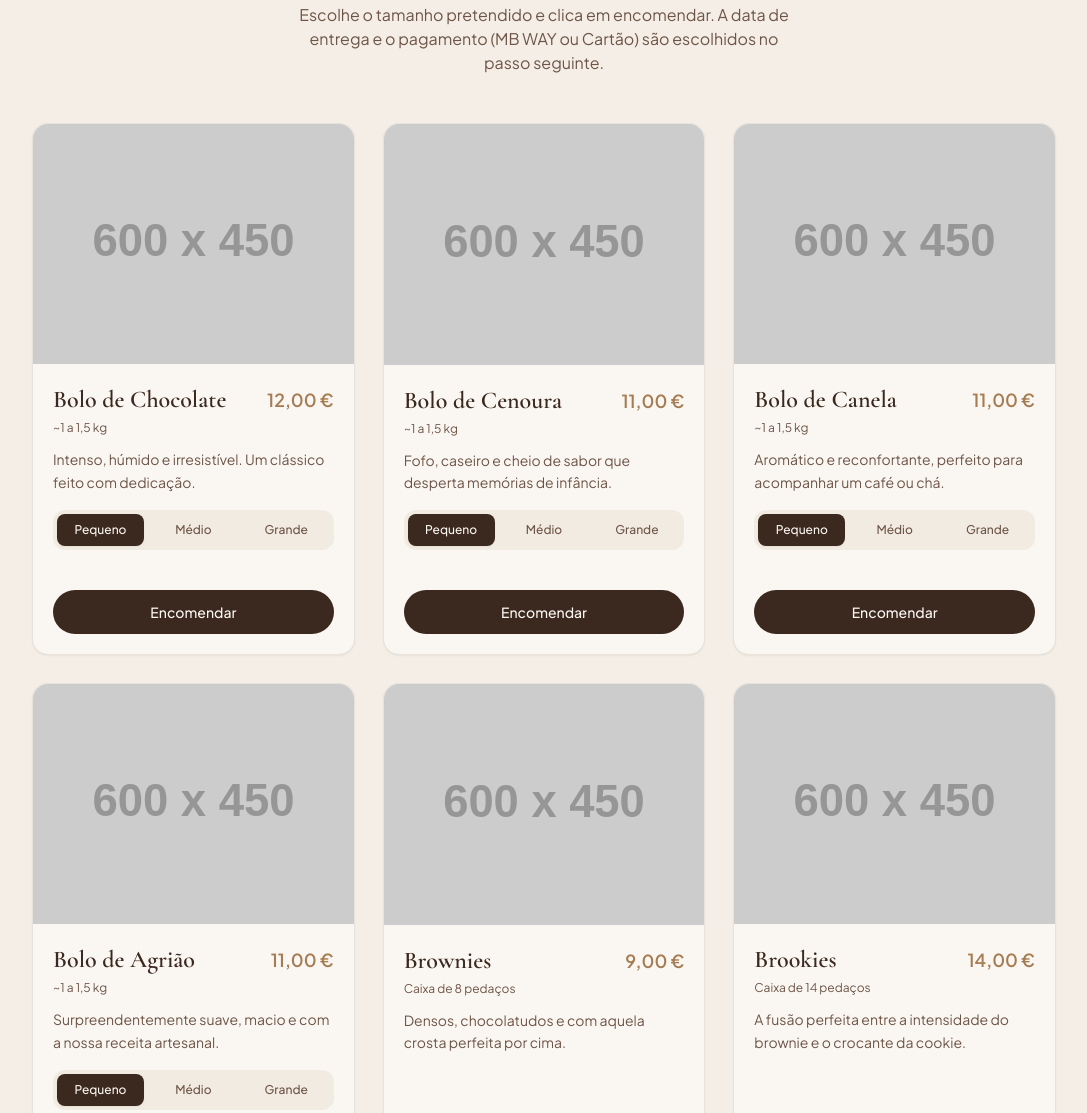
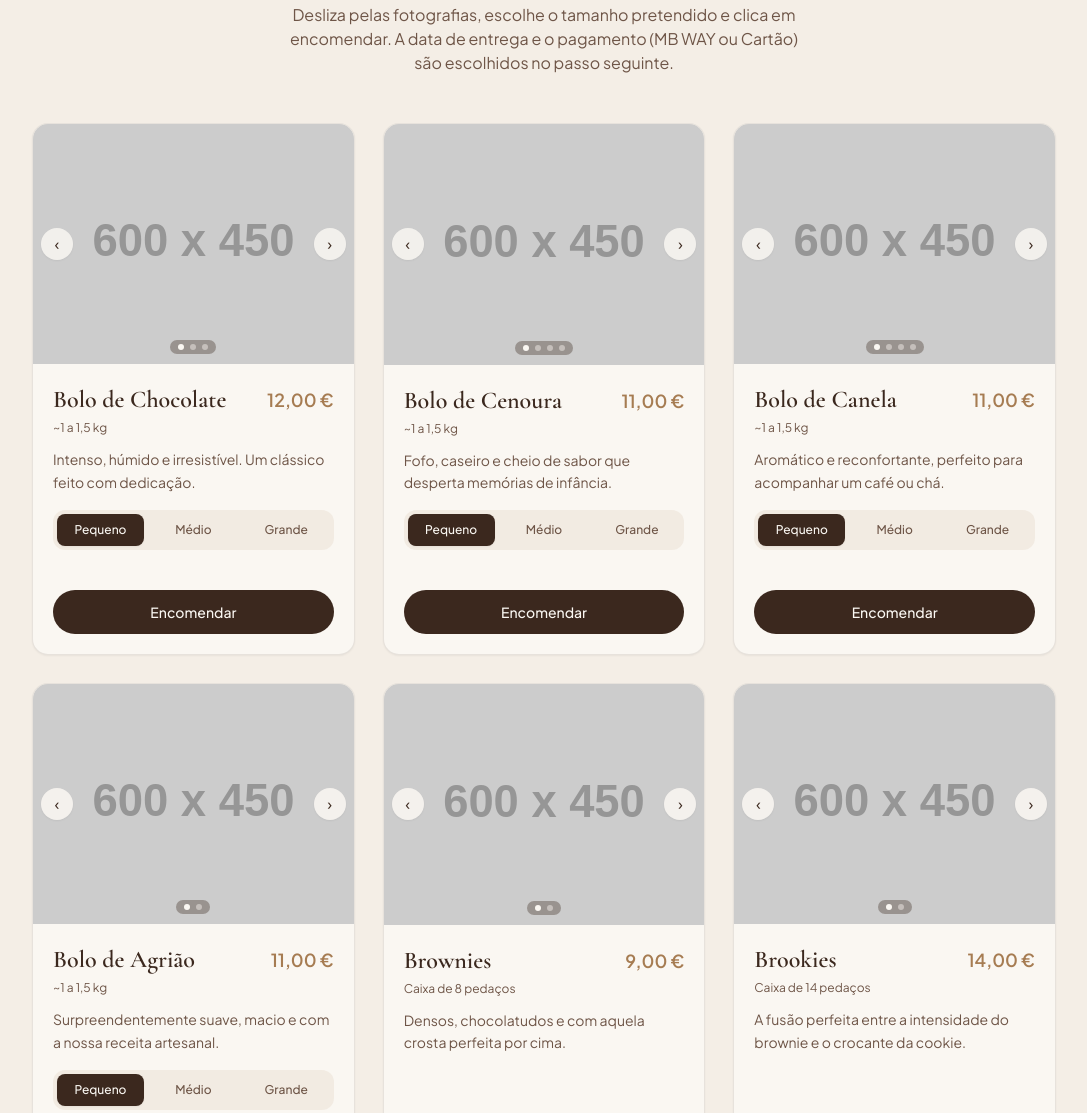
Before and after one commit to adrianaric05/NaanaBakeryy, a plain HTML site: page index.html in a window 1280 px wide. Shown: the part 757-1870 px from the top of the page, without its empty margins (96-1183 px from the left). Drawn offline with nearby package versions, Linux system fonts and the light colour scheme; placeholder pictures from the web are drawn by us.

Commit message:
Update index.html

```diff
--- a/index.html
+++ b/index.html
@@ -83,7 +83,7 @@
       <div class="text-center mb-12">
         <h2 class="font-serif text-3xl sm:text-4xl font-semibold text-castanho mb-3">Os Nossos Bolos</h2>
         <p class="text-castanho-claro text-sm sm:text-base max-w-lg mx-auto">
-          Escolhe o tamanho pretendido e clica em encomendar. A data de entrega e o pagamento (MB WAY ou Cartão) são escolhidos no passo seguinte.
+          Desliza pelas fotografias, escolhe o tamanho pretendido e clica em encomendar. A data de entrega e o pagamento (MB WAY ou Cartão) são escolhidos no passo seguinte.
         </p>
       </div>
 
@@ -128,12 +128,28 @@
 
   <!-- 4. QUEM SOMOS -->
   <section id="quem-somos" class="py-16 sm:py-20 px-5 bg-bege/60 border-t border-castanho/5">
-    <div class="max-w-3xl mx-auto text-center">
+    <div class="max-w-4xl mx-auto text-center">
       <p class="uppercase tracking-[0.2em] text-xs text-dourado font-semibold mb-3">A Nossa História</p>
       <h2 class="font-serif text-3xl sm:text-4xl font-semibold text-castanho mb-6">Quem Somos</h2>
-      <p class="text-castanho-claro text-base sm:text-lg leading-relaxed">
+      <p class="text-castanho-claro text-base sm:text-lg leading-relaxed max-w-3xl mx-auto mb-10">
         A Nana Bakery nasceu do desejo de transformar simples momentos em memórias inesquecíveis! Não há nada como o cheirinho reconfortante de um bolo acabadinho de sair do forno ou o sabor da verdadeira dedicação. Os doces caseiros têm uma magia única: despertam recordações de infância, abraçam-nos nos dias mais cinzentos e trazem um toque de felicidade a qualquer pausa do teu dia. ❤️
       </p>
+
+      <!-- Galeria Quem Somos -->
+      <div class="grid grid-cols-1 sm:grid-cols-3 gap-4">
+        <div class="aspect-square rounded-2xl overflow-hidden bg-bege border border-castanho/10 shadow-sm">
+          <img src="img/quem-somos-1.jpg" alt="NanaBakery artesanal" class="w-full h-full object-cover hover:scale-105 transition duration-500"
+               onerror="this.src='https://placehold.co/500x500/F0E9DF/3B281E?text=NanaBakery+1'">
+        </div>
+        <div class="aspect-square rounded-2xl overflow-hidden bg-bege border border-castanho/10 shadow-sm">
+          <img src="img/quem-somos-2.jpg" alt="Confeção caseira" class="w-full h-full object-cover hover:scale-105 transition duration-500"
+               onerror="this.src='https://placehold.co/500x500/F0E9DF/3B281E?text=NanaBakery+2'">
+        </div>
+        <div class="aspect-square rounded-2xl overflow-hidden bg-bege border border-castanho/10 shadow-sm">
+          <img src="img/quem-somos-3.jpg" alt="Detalhes NanaBakery" class="w-full h-full object-cover hover:scale-105 transition duration-500"
+               onerror="this.src='https://placehold.co/500x500/F0E9DF/3B281E?text=NanaBakery+3'">
+        </div>
+      </div>
     </div>
   </section>
 
@@ -171,17 +187,14 @@
     </div>
   </div>
 
-  <!-- LÓGICA DO CATÁLOGO E PREÇOS -->
+  <!-- LÓGICA DO CATÁLOGO, CARROSSEL E PREÇOS -->
   <script>
-    // =========================================================================
-    // ÁREA DE EDIÇÃO: Coloca aqui os nomes das fotos e os links da Stripe
-    // =========================================================================
     const PRODUTOS = [
       {
         id: 'chocolate',
         nome: 'Bolo de Chocolate',
         descricao: 'Intenso, húmido e irresistível. Um clássico feito com dedicação.',
-        imagem: 'img/bolo-chocolate.jpg',
+        imagens: ['img/chocolate-1.jpg', 'img/chocolate-2.jpg', 'img/chocolate-3.jpg'],
         tipo: 'tamanhos',
         opcoes: [
           { label: 'Pequeno', peso: '~1 a 1,5 kg', preco: '12,00 €', stripeUrl: '#LINK-STRIPE-CHOCOLATE-P' },
@@ -193,7 +206,7 @@
         id: 'cenoura',
         nome: 'Bolo de Cenoura',
         descricao: 'Fofo, caseiro e cheio de sabor que desperta memórias de infância.',
-        imagem: 'img/bolo-cenoura.jpg',
+        imagens: ['img/cenoura-1.jpg', 'img/cenoura-2.jpg', 'img/cenoura-3.jpg', 'img/cenoura-4.jpg'],
         tipo: 'tamanhos',
         opcoes: [
           { label: 'Pequeno', peso: '~1 a 1,5 kg', preco: '11,00 €', stripeUrl: '#LINK-STRIPE-CENOURA-P' },
@@ -205,7 +218,7 @@
         id: 'canela',
         nome: 'Bolo de Canela',
         descricao: 'Aromático e reconfortante, perfeito para acompanhar um café ou chá.',
-        imagem: 'img/bolo-canela.jpg',
+        imagens: ['img/canela-1.jpg', 'img/canela-2.jpg', 'img/canela-3.jpg', 'img/canela-4.jpg'],
         tipo: 'tamanhos',
         opcoes: [
           { label: 'Pequeno', peso: '~1 a 1,5 kg', preco: '11,00 €', stripeUrl: '#LINK-STRIPE-CANELA-P' },
@@ -217,7 +230,7 @@
         id: 'agriao',
         nome: 'Bolo de Agrião',
         descricao: 'Surpreendentemente suave, macio e com a nossa receita artesanal.',
-        imagem: 'img/bolo-agriao.jpg',
+        imagens: ['img/agriao-1.jpg', 'img/agriao-2.jpg'],
         tipo: 'tamanhos',
         opcoes: [
           { label: 'Pequeno', peso: '~1 a 1,5 kg', preco: '11,00 €', stripeUrl: '#LINK-STRIPE-AGRIAO-P' },
@@ -229,7 +242,7 @@
         id: 'brownies',
         nome: 'Brownies',
         descricao: 'Densos, chocolatudos e com aquela crosta perfeita por cima.',
-        imagem: 'img/brownies.jpg',
+        imagens: ['img/brownies-1.jpg', 'img/brownies-2.jpg'],
         tipo: 'fixo',
         detalhe: 'Caixa de 8 pedaços',
         preco: '9,00 €',
@@ -239,7 +252,7 @@
         id: 'brookies',
         nome: 'Brookies',
         descricao: 'A fusão perfeita entre a intensidade do brownie e o crocante da cookie.',
-        imagem: 'img/brookies.jpg',
+        imagens: ['img/brookies-1.jpg', 'img/brookies-2.jpg'],
         tipo: 'fixo',
         detalhe: 'Caixa de 14 pedaços',
         preco: '14,00 €',
@@ -247,21 +260,45 @@
       }
     ];
 
-    // Renderizar o catálogo
+    const indiceFotoAtual = {};
     const grid = document.getElementById('catalogo-grid');
 
-    PRODUTOS.forEach((p, idx) => {
+    PRODUTOS.forEach((p) => {
+      indiceFotoAtual[p.id] = 0;
       const card = document.createElement('div');
       card.className = 'bg-creme rounded-2xl overflow-hidden border border-castanho/10 shadow-sm flex flex-col justify-between';
+
+      const carrosselHTML = `
+        <div class="relative aspect-[4/3] bg-bege overflow-hidden group">
+          <img id="img-${p.id}" src="${p.imagens[0]}" alt="${p.nome}" class="w-full h-full object-cover transition duration-300"
+               onerror="this.src='https://placehold.co/600x450/F0E9DF/3B281E?text=${encodeURIComponent(p.nome)}'">
+
+          <!-- Botão Anterior -->
+          <button type="button" onclick="mudarFoto('${p.id}', -1)" aria-label="Foto anterior"
+            class="absolute left-2 top-1/2 -translate-y-1/2 bg-creme/85 hover:bg-creme text-castanho w-8 h-8 rounded-full flex items-center justify-center shadow-sm transition">
+            &#8249;
+          </button>
+
+          <!-- Botão Seguinte -->
+          <button type="button" onclick="mudarFoto('${p.id}', 1)" aria-label="Foto seguinte"
+            class="absolute right-2 top-1/2 -translate-y-1/2 bg-creme/85 hover:bg-creme text-castanho w-8 h-8 rounded-full flex items-center justify-center shadow-sm transition">
+            &#8250;
+          </button>
+
+          <!-- Pontinhos indicadores -->
+          <div class="absolute bottom-2.5 left-1/2 -translate-x-1/2 flex gap-1.5 bg-castanho/35 backdrop-blur-xs px-2 py-1 rounded-full">
+            ${p.imagens.map((_, i) => `
+              <span id="dot-${p.id}-${i}" class="w-1.5 h-1.5 rounded-full transition ${i === 0 ? 'bg-creme' : 'bg-creme/45'}"></span>
+            `).join('')}
+          </div>
+        </div>
+      `;
 
       if (p.tipo === 'tamanhos') {
         const inicial = p.opcoes[0];
         card.innerHTML = `
           <div>
-            <div class="aspect-[4/3] bg-bege overflow-hidden">
-              <img src="${p.imagem}" alt="${p.nome}" class="w-full h-full object-cover hover:scale-105 transition duration-500"
-                   onerror="this.src='https://placehold.co/600x450/F0E9DF/3B281E?text=${encodeURIComponent(p.nome)}'">
-            </div>
+            ${carrosselHTML}
             <div class="p-5">
               <div class="flex justify-between items-baseline gap-2 mb-1">
                 <h3 class="font-serif text-2xl font-semibold text-castanho">${p.nome}</h3>
@@ -271,7 +308,7 @@
               <p class="text-sm text-castanho-claro mb-4 leading-relaxed">${p.descricao}</p>
 
               <!-- Seletor de Tamanhos -->
-              <div class="grid grid-cols-3 gap-1.5 bg-bege/80 p-1 rounded-xl mb-5" id="seletor-${p.id}">
+              <div class="grid grid-cols-3 gap-1.5 bg-bege/80 p-1 rounded-xl mb-5">
                 ${p.opcoes.map((op, i) => `
                   <button type="button"
                     onclick="mudarTamanho('${p.id}', ${i})"
@@ -292,10 +329,7 @@
       } else {
         card.innerHTML = `
           <div>
-            <div class="aspect-[4/3] bg-bege overflow-hidden">
-              <img src="${p.imagem}" alt="${p.nome}" class="w-full h-full object-cover hover:scale-105 transition duration-500"
-                   onerror="this.src='https://placehold.co/600x450/F0E9DF/3B281E?text=${encodeURIComponent(p.nome)}'">
-            </div>
+            ${carrosselHTML}
             <div class="p-5">
               <div class="flex justify-between items-baseline gap-2 mb-1">
                 <h3 class="font-serif text-2xl font-semibold text-castanho">${p.nome}</h3>
@@ -316,6 +350,20 @@
 
       grid.appendChild(card);
     });
+
+    function mudarFoto(produtoId, direcao) {
+      const produto = PRODUTOS.find(p => p.id === produtoId);
+      const total = produto.imagens.length;
+      indiceFotoAtual[produtoId] = (indiceFotoAtual[produtoId] + direcao + total) % total;
+      const novoIndice = indiceFotoAtual[produtoId];
+
+      document.getElementById(`img-${produtoId}`).src = produto.imagens[novoIndice];
+
+      for (let i = 0; i < total; i++) {
+        const dot = document.getElementById(`dot-${produtoId}-${i}`);
+        dot.className = `w-1.5 h-1.5 rounded-full transition ${i === novoIndice ? 'bg-creme' : 'bg-creme/45'}`;
+      }
+    }
 
     function mudarTamanho(produtoId, opcaoIndex) {
       const produto = PRODUTOS.find(p => p.id === produtoId);
```
